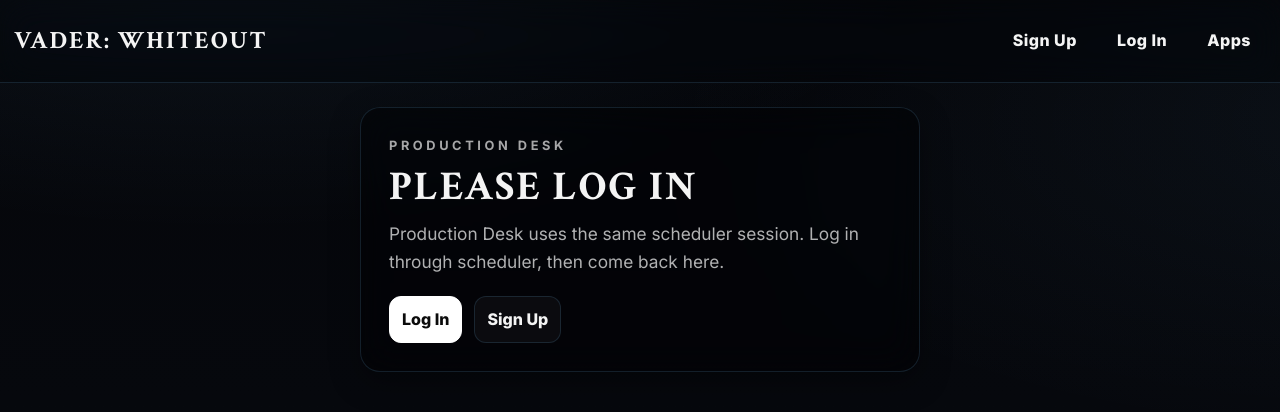
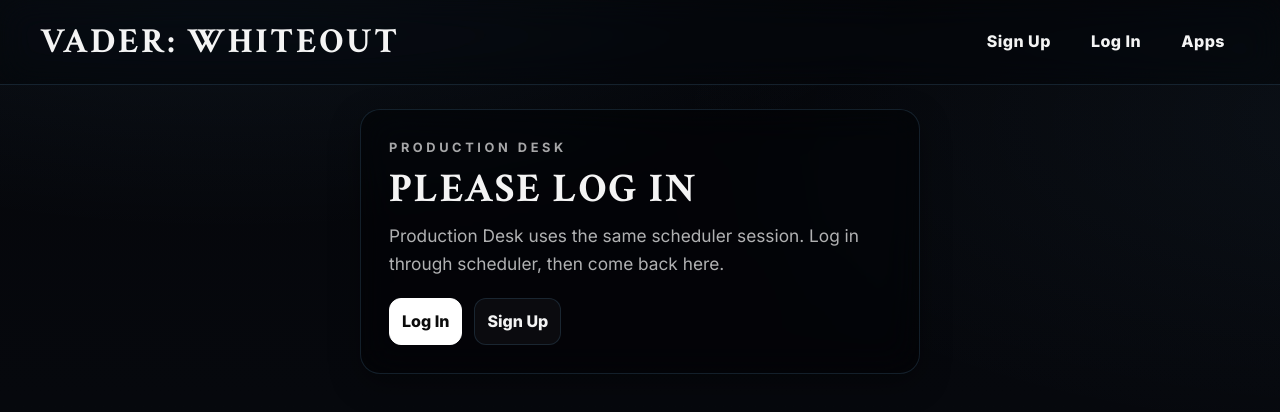
Before and after one commit to Talanezi/vader-whiteout-production-desk, a React (Vite) app in the folder client/: page /#/login in a window 1280 px wide. Shown: the top 412 px of the page. Built offline with nearby package versions, Linux system fonts and the light colour scheme; no server answers.

Commit message:
Match Production Desk top bar to scheduler exactly

```diff
--- a/client/src/App.css
+++ b/client/src/App.css
@@ -54,14 +54,14 @@ input {
   background: rgba(0, 0, 0, 0.3);
   backdrop-filter: blur(16px) saturate(140%);
   -webkit-backdrop-filter: blur(16px) saturate(140%);
-  min-height: 82px;
+  min-height: 84px;
 }
 
 .vw-navbar-inner {
-  width: min(1320px, calc(100% - 28px));
-  max-width: 1320px;
+  width: min(1200px, calc(100% - 32px));
+  max-width: 1200px;
   margin: 0 auto;
-  min-height: 82px;
+  min-height: 84px;
   display: flex;
   align-items: center;
   justify-content: space-between;
@@ -73,7 +73,7 @@ input {
   letter-spacing: 0.08em;
   text-transform: uppercase;
   color: #f4f4f4;
-  font-size: clamp(1.05rem, 2vw, 1.55rem);
+  font-size: clamp(1.35rem, 3vw, 2.2rem);
   white-space: nowrap;
 }
 
@@ -101,12 +101,12 @@ input {
 }
 
 .vw-nav-link.is-active {
-  background: rgba(255, 255, 255, 0.03);
+  background: transparent;
 }
 
 .vw-main {
-  width: min(1320px, calc(100% - 28px));
-  max-width: 1320px;
+  width: min(1200px, calc(100% - 32px));
+  max-width: 1200px;
   margin: 0 auto;
   padding-top: 24px;
   padding-bottom: 48px;
@@ -853,17 +853,6 @@ input {
 }
 
 
-.vw-nav-user {
-  padding: 10px 6px;
-  color: rgba(244, 244, 244, 0.72);
-  font-weight: 700;
-}
-
-.vw-nav-button {
-  appearance: none;
-  font: inherit;
-}
-
 .vw-auth-card {
   max-width: 560px;
   margin-left: auto;
--- a/client/src/components/AppShell.tsx
+++ b/client/src/components/AppShell.tsx
@@ -1,14 +1,8 @@
-import { Link, NavLink, Outlet, useNavigate } from 'react-router-dom'
-import { clearAuthSession, getAuthToken } from '../lib/api'
+import { Link, Outlet } from 'react-router-dom'
+import { getAuthToken } from '../lib/api'
 
 function AppShell() {
-  const navigate = useNavigate()
   const token = getAuthToken()
-
-  const handleLogout = () => {
-    clearAuthSession()
-    navigate('/login')
-  }
 
   return (
     <div className="vw-app-shell d-flex flex-column">
@@ -21,12 +15,12 @@ function AppShell() {
           <nav className="vw-nav-links">
             {token ? (
               <>
-                <NavLink to="/" end className={({ isActive }) => isActive ? 'vw-nav-link is-active' : 'vw-nav-link'}>
+                <Link to="/" className="vw-nav-link">
                   Dashboard
-                </NavLink>
-                <button className="vw-nav-link vw-nav-button" type="button" onClick={handleLogout}>
-                  Log Out
-                </button>
+                </Link>
+                <a className="vw-nav-link" href="/apps/">
+                  Apps
+                </a>
               </>
             ) : (
               <>
@@ -36,12 +30,11 @@ function AppShell() {
                 <a className="vw-nav-link" href="/scheduler/#/login">
                   Log In
                 </a>
+                <a className="vw-nav-link" href="/apps/">
+                  Apps
+                </a>
               </>
             )}
-
-            <a className="vw-nav-link" href="/apps/">
-              Apps
-            </a>
           </nav>
         </div>
       </header>
```
